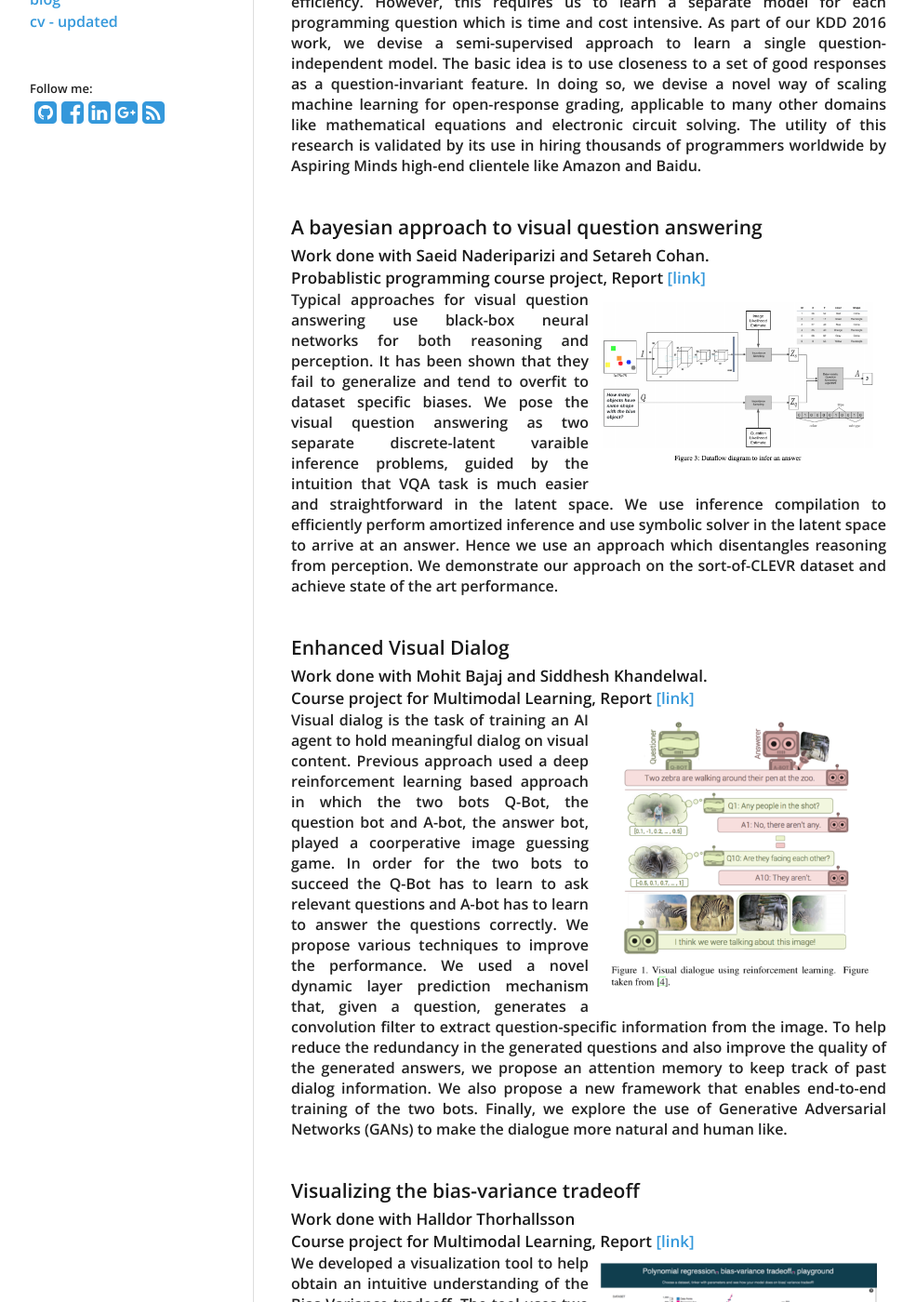
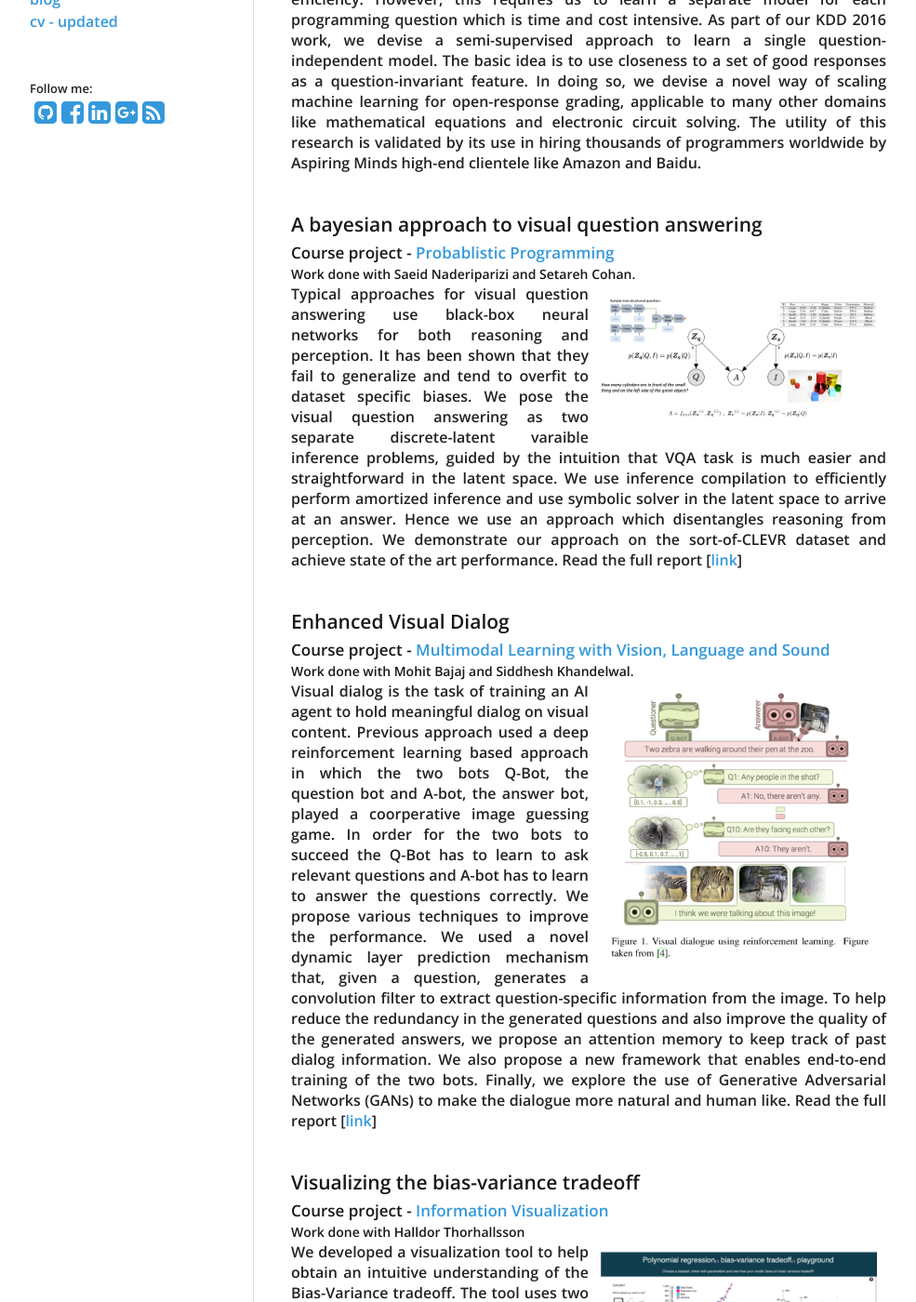
Before and after one commit to gursimar/gursimar.github.io, a Jekyll site: the page built from projects.html, in a window 1280 px wide and 1400 px high, scrolled down 343 px. Shown: the whole window at 93% size, without its empty margins (138-1123 px from the left). Built offline with Jekyll 4.4.1, drawn with Linux system fonts in a browser that asks for light colours; nearby versions of some CDN libraries; some of the changed text lies outside the part shown.

Commit message:
added reports to projects

```diff
--- a/projects.html
+++ b/projects.html
@@ -4,14 +4,14 @@ title: Research | Shashank Srikant
 research: active
 description: Research | Shashank Srikant
 ---
+
+{% include base.html %}
 <div class="row vertical-center about-desc">
     <div class="col-sm-12">
       <h4>Automatic grading of computer programs</h4>
-      <h5>Work done with Varun Aggarwal and Shashank Srikant.</h5>
-      <h5>Published at KDD 2016 <a href="https://www.kdd.org/kdd2016/papers/files/adf0798-singhA.pdf" onclick="_gaq.push(['_trackEvent','Download','PDF',this.href]);" target="_blank">[link]</a>, Blog post <a href="http://research.aspiringminds.com/question-independent-grading-kdd/" target="_blank">[link]</a>
-      &nbsp;&nbsp;</h5>
+      <h5>Published at KDD 2016 <a href="https://www.kdd.org/kdd2016/papers/files/adf0798-singhA.pdf" onclick="_gaq.push(['_trackEvent','Download','PDF',this.href]);" target="_blank">[link]</a>, Blog post <a href="http://research.aspiringminds.com/question-independent-grading-kdd/" target="_blank">[link]</a> &nbsp;&nbsp;</h5>
+      <h6>Work done with Varun Aggarwal and Shashank Srikant.</h6>
 
-      </h5>
            <iframe style="float:right; margin:10px;" width="300" height="200" src="https://www.youtube.com/embed/vMlZwQZMwDs" frameborder="0" allowfullscreen></iframe>
            <p style="text-align:justify;">
             We pose the grading of computer programs as a machine learning problem. We extract an array of semantic features by a combination of parsing abstract syntax trees and applying NLP techniques. Using these features, we learn a supervised model to predict the grade of a response in terms of logic (functional correctness), stylistics (code clarity, structure, etc) and runtime efficiency. However, this requires us to learn a separate model for each programming question which is time and cost intensive. As part of our KDD 2016 work, we devise a semi-supervised approach to learn a single question-independent model. The basic idea is to use closeness to a set of good responses as a question-invariant feature. In doing so, we devise a novel way of scaling machine learning for open-response grading, applicable to many other domains like mathematical equations and electronic circuit solving. The utility of this research is validated by its use in hiring thousands of programmers worldwide by Aspiring Minds high-end clientele like Amazon and Baidu.
@@ -33,13 +33,11 @@ description: Research | Shashank Srikant
 <div class="row vertical-center about-desc">
     <div class="col-sm-12">
       <h4>A bayesian approach to visual question answering</h4>
-      <h5>Work done with Saeid Naderiparizi and Setareh Cohan.</h5>
-      <h5>Probablistic programming course project, Report <a href="" target="_blank">[link]</a>
-      &nbsp;&nbsp;</h5>
-      </h5>
+      <h5>Course project - <a href='https://www.cs.ubc.ca/~fwood/CS532W-539W/' target="_blank">Probablistic Programming</a> &nbsp;&nbsp;</h5>
+      <h6>Work done with Saeid Naderiparizi and Setareh Cohan.</h6>
            <img style="float:right; margin:10px" src='/assets/bayesian_vqa.png' width = '300' />
            <p style="text-align:justify;">
-            Typical approaches for visual question answering use black-box neural networks for both reasoning and perception. It has been shown that they fail to generalize and tend to overfit to dataset specific biases. We pose the visual question answering as two separate discrete-latent varaible inference problems, guided by the intuition that VQA task is much easier and straightforward in the latent space. We use inference compilation to efficiently perform amortized inference and use symbolic solver in the latent space to arrive at an answer. Hence we use an approach which disentangles reasoning from perception. We demonstrate our approach on the sort-of-CLEVR dataset and achieve state of the art performance.
+            Typical approaches for visual question answering use black-box neural networks for both reasoning and perception. It has been shown that they fail to generalize and tend to overfit to dataset specific biases. We pose the visual question answering as two separate discrete-latent varaible inference problems, guided by the intuition that VQA task is much easier and straightforward in the latent space. We use inference compilation to efficiently perform amortized inference and use symbolic solver in the latent space to arrive at an answer. Hence we use an approach which disentangles reasoning from perception. We demonstrate our approach on the sort-of-CLEVR dataset and achieve state of the art performance. Read the full report [<a href='{{base}}/assets/CPSC_539W_final.pdf' target="_blank">link</a>]
     </div>
 </div>
 <div class="newline"></div>
@@ -47,13 +45,11 @@ description: Research | Shashank Srikant
 <div class="row vertical-center about-desc">
     <div class="col-sm-12">
       <h4>Enhanced Visual Dialog</h4>
-      <h5>Work done with Mohit Bajaj and Siddhesh Khandelwal.</h5>
-      <h5>Course project for Multimodal Learning, Report <a href="" target="_blank">[link]</a>
-      &nbsp;&nbsp;</h5>
-      </h5>
+      <h5>Course project - <a href='https://www.cs.ubc.ca/~lsigal/teaching17.html' target="_blank">Multimodal Learning with Vision, Language and Sound</a> &nbsp;&nbsp;</h5>
+      <h6>Work done with Mohit Bajaj and Siddhesh Khandelwal.</h6>
            <img style="float:right; margin:10px" src='/assets/visual_diag.png' width = '300' />
            <p style="text-align:justify;">
-            Visual dialog is the task of training an AI agent to hold meaningful dialog on visual content. Previous approach used a deep reinforcement learning based approach in which the two bots Q-Bot, the question bot and A-bot, the answer bot, played a coorperative image guessing game. In order for the two bots to succeed the Q-Bot has to learn to ask relevant questions and A-bot has to learn to answer the questions correctly. We propose various techniques to improve the performance. We used a novel dynamic layer prediction mechanism that, given a question, generates a convolution filter to extract question-specific information from the image. To help reduce the redundancy in the generated questions and also improve the quality of the generated answers, we propose an attention memory to keep track of past dialog information. We also propose a new framework that enables end-to-end training of the two bots. Finally, we explore the use of Generative Adversarial Networks (GANs) to make the dialogue more natural and human like.
+            Visual dialog is the task of training an AI agent to hold meaningful dialog on visual content. Previous approach used a deep reinforcement learning based approach in which the two bots Q-Bot, the question bot and A-bot, the answer bot, played a coorperative image guessing game. In order for the two bots to succeed the Q-Bot has to learn to ask relevant questions and A-bot has to learn to answer the questions correctly. We propose various techniques to improve the performance. We used a novel dynamic layer prediction mechanism that, given a question, generates a convolution filter to extract question-specific information from the image. To help reduce the redundancy in the generated questions and also improve the quality of the generated answers, we propose an attention memory to keep track of past dialog information. We also propose a new framework that enables end-to-end training of the two bots. Finally, we explore the use of Generative Adversarial Networks (GANs) to make the dialogue more natural and human like. Read the full report [<a href='{{base}}/assets/CPSC_532L_Project_report.pdf' target="_blank">link</a>]
     </div>
 </div>
 
@@ -64,13 +60,12 @@ description: Research | Shashank Srikant
 <div class="row vertical-center about-desc">
     <div class="col-sm-12">
       <h4>Visualizing the bias-variance tradeoff</h4>
-      <h5>Work done with Halldor Thorhallsson</h5>
-      <h5>Course project for Multimodal Learning, Report <a href="" target="_blank">[link]</a>
-      &nbsp;&nbsp;</h5>
+      <h5>Course project - <a href='https://www.cs.ubc.ca/~tmm/courses/547-15/' target="_blank">Information Visualization</a> &nbsp;&nbsp;</h5>
+      <h6>Work done with Halldor Thorhallsson</h6>
       </h5>
            <img style="float:right; margin:10px" src='/assets/poly_reg.png' width = '300' />
            <p style="text-align:justify;">
-            We developed a visualization tool to help obtain an intuitive understanding of the Bias-Variance tradeoff. The tool uses two machine learning algorithms Polynomial Regression, and K-Nearest Neighbours, to cover both classification and regression tasks. Users are able to adjust the hyperparameters of their models and the characteristics of the data itself. A change in any single parameter results in an automatic update to all visualisations that display in an intuitive way how the user’s choice of parameters affect the tradeoff. Both Polynomial Regression [link] and k-Nearest Neighbours [link] playgrounds are available online.
+            We developed a visualization tool to help obtain an intuitive understanding of the Bias-Variance tradeoff. The tool uses two machine learning algorithms Polynomial Regression, and K-Nearest Neighbours, to cover both classification and regression tasks. Users are able to adjust the hyperparameters of their models and the characteristics of the data itself. A change in any single parameter results in an automatic update to all visualisations that display in an intuitive way how the user’s choice of parameters affect the tradeoff. Both Polynomial Regression [<a href='https://gursimar.github.io/d3-visualizations/bias-var/' target="_blank">link</a>] and k-Nearest Neighbours [<a href='https://halldorbjarni.github.io/knn-viz/' target="_blank">link</a>] playgrounds are available online. Read the full report [<a href='{{base}}/assets/CPSC_547_report.pdf' target="_blank">link</a>]
 
     </div>
 </div>
```
Also changed, not shown: assets/bayesian_vqa.png, assets/bayesian_vqa_2.png (added), 10 other files.
